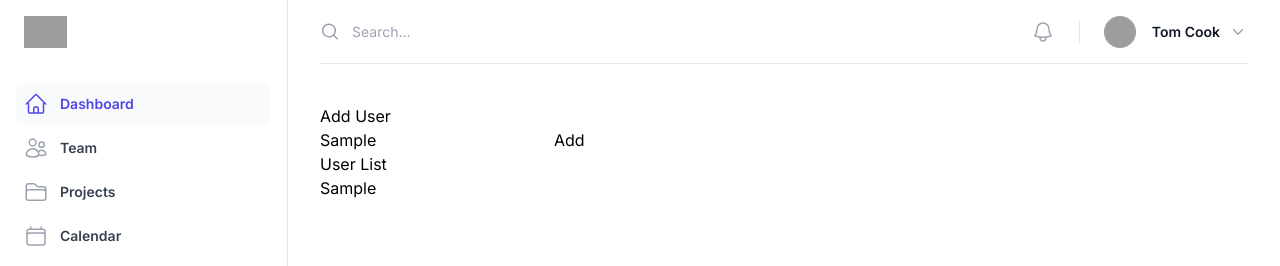
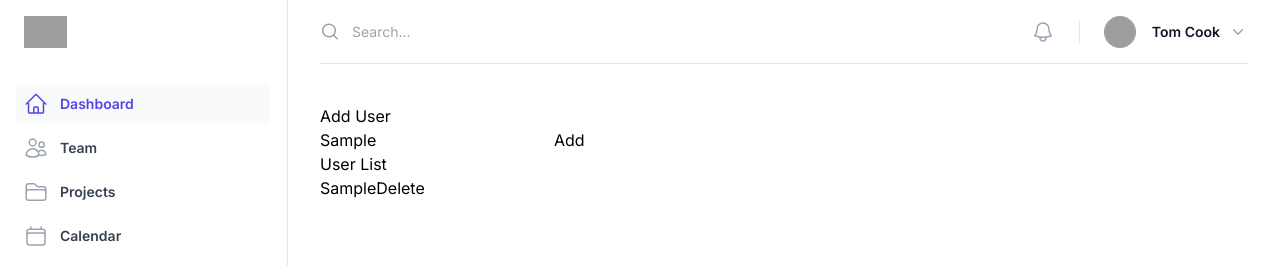
Before and after one commit to dev-sandeepsingh/next-demo, a Next.js app: page /User in a window 1280 px wide. Both pictures are taken after typing "Sample" into the empty fields and a click on the button "Add". Shown: the top 266 px of the page. Built offline with nearby package versions, Linux system fonts and the light colour scheme; grey boxes are pictures that could not be loaded.

Commit message:
Remove item from redux

```diff
--- a/app/components/DisplayUsers.tsx
+++ b/app/components/DisplayUsers.tsx
@@ -1,15 +1,20 @@
 'use client'
 
-import {useSelector} from "react-redux";
+import {useDispatch, useSelector} from "react-redux";
+import {removeUser} from "@/app/redux/slice";
 
 export default function DisplayUsers() {
     const userData = useSelector((state) => state.users);
+    const dispatch = useDispatch();
     return  (
         <div>
             <h3>User List</h3>
             {
                 userData.map((user) => (
-                    <div key={user.id}>{user.name}</div>
+                    <div key={user.id}>
+                        <span>{user.name}</span>
+                        <button onClick={()=>dispatch(removeUser(user.id))}>Delete</button>
+                    </div>
                 ))
             }
         </div>)
--- a/app/redux/slice.js
+++ b/app/redux/slice.js
@@ -13,9 +13,12 @@
                 id: nanoid(),
                 name: action.payload,
             });
+        },
+        removeUser: (state, action) => {
+            state.users = state.users.filter((user) => user.id !== action.payload);
         }
     }
 });
 
-export const {addUser} = Slice.actions;
+export const {addUser, removeUser} = Slice.actions;
 export default Slice.reducer;
```
